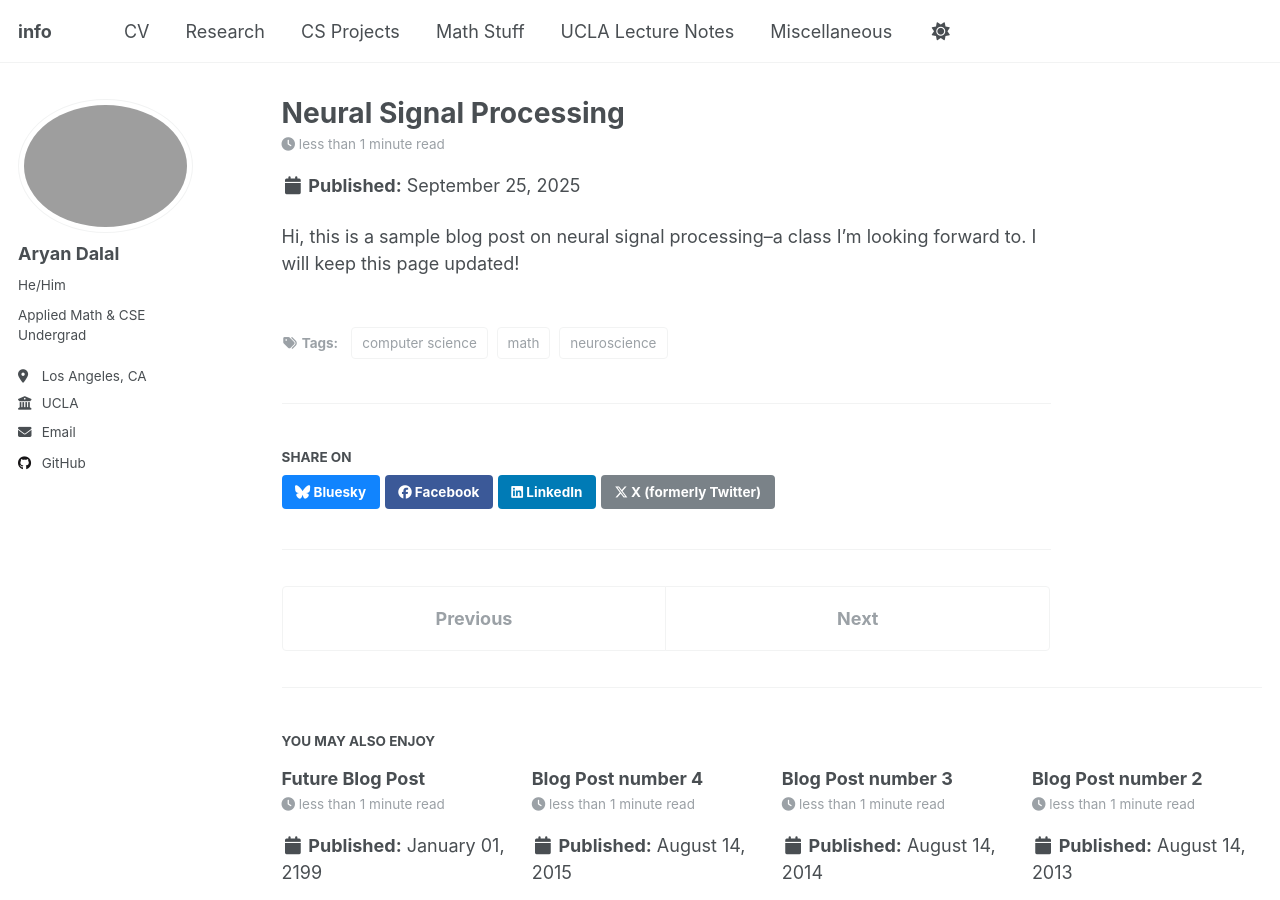
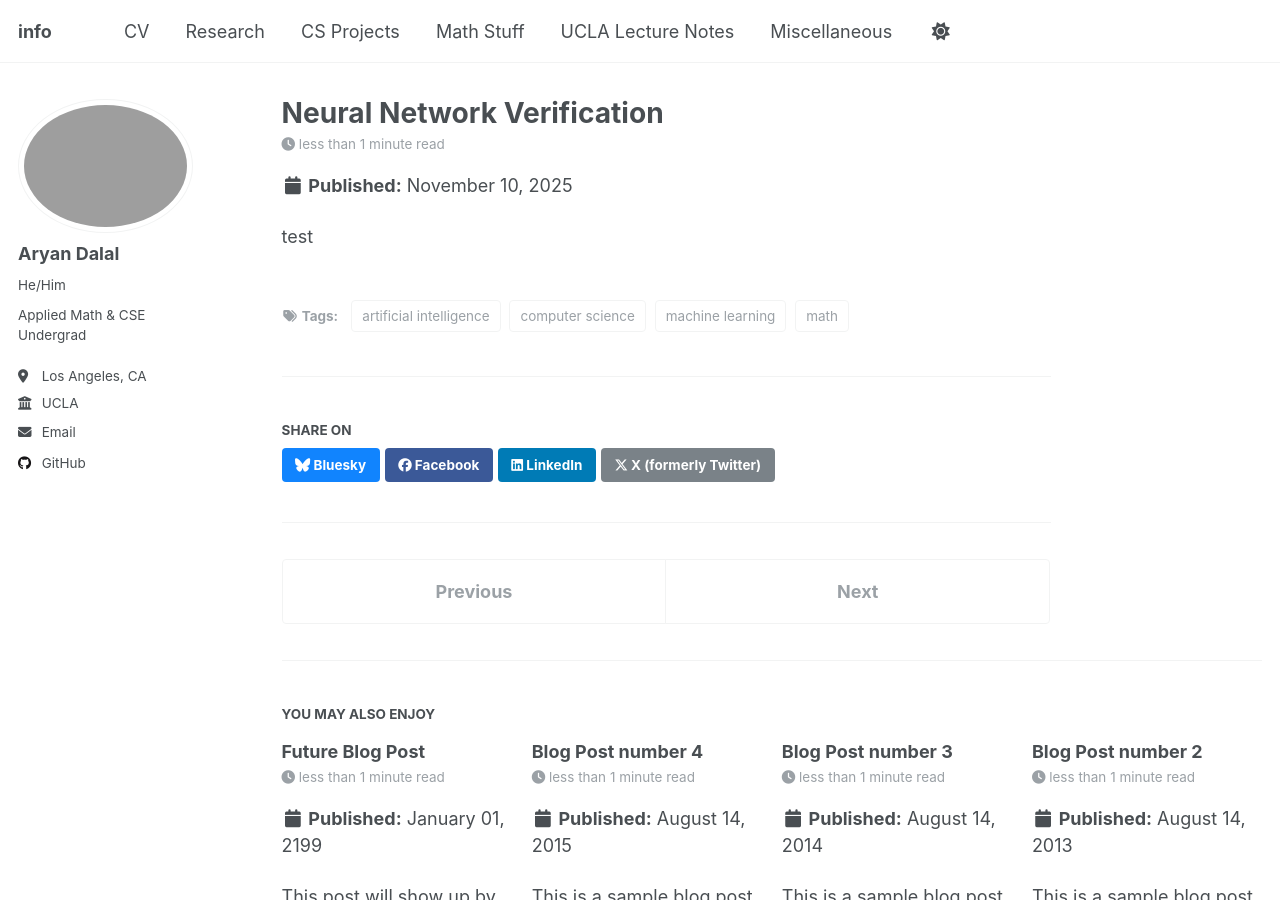
Before and after one commit to DalalAryan/DalalAryan.github.io, a Jekyll site: the page built from _posts/2025-09-25-blog-post-1.md, in a window 1280 px wide and 900 px high. Built offline with Jekyll 4.4.1, drawn with Linux system fonts in a browser that asks for light colours; a script that is not in the unit is left out.

Commit message:
Revise blog post metadata and content
Updated the title, date, permalink, and tags for the blog post.

```diff
--- a/_posts/2025-09-25-blog-post-1.md
+++ b/_posts/2025-09-25-blog-post-1.md
@@ -1,11 +1,12 @@
 ---
-title: 'Neural Signal Processing'
-date: 2025-09-25
-permalink: /posts/2025/09/blog-post-1/
+title: 'Neural Network Verification'
+date: 2025-11-10
+permalink: /research/2025/09/blog-post-1/
 tags:
   - math
   - computer science
-  - neuroscience
+  - machine learning
+  - artificial intelligence
 ---
 
-Hi, this is a sample blog post on neural signal processing--a class I'm looking forward to. I will keep this page updated!
+test
```
